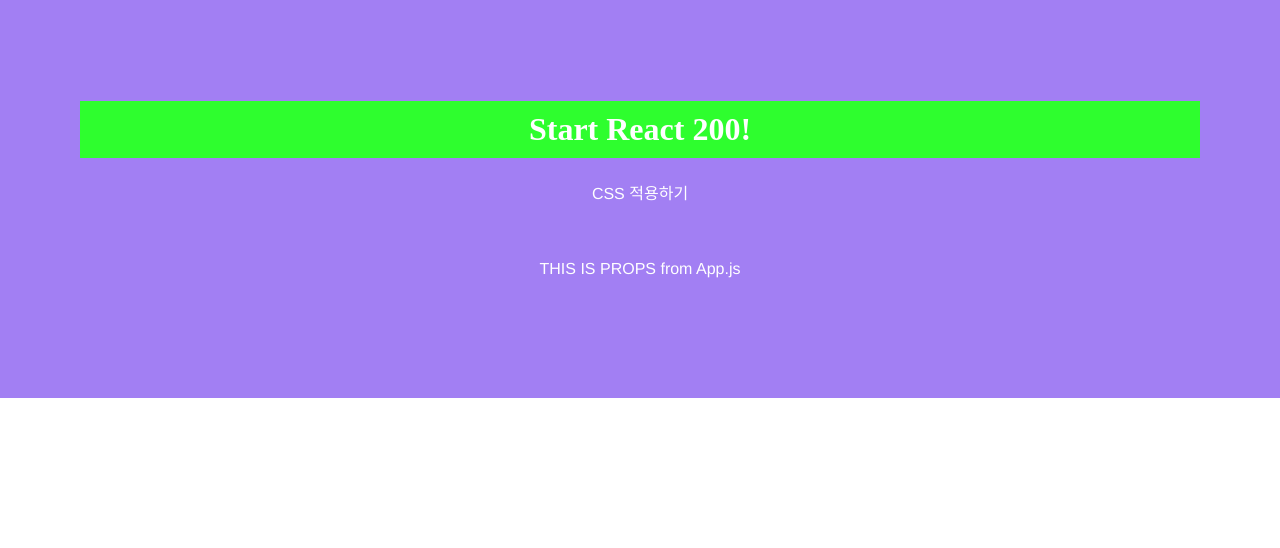
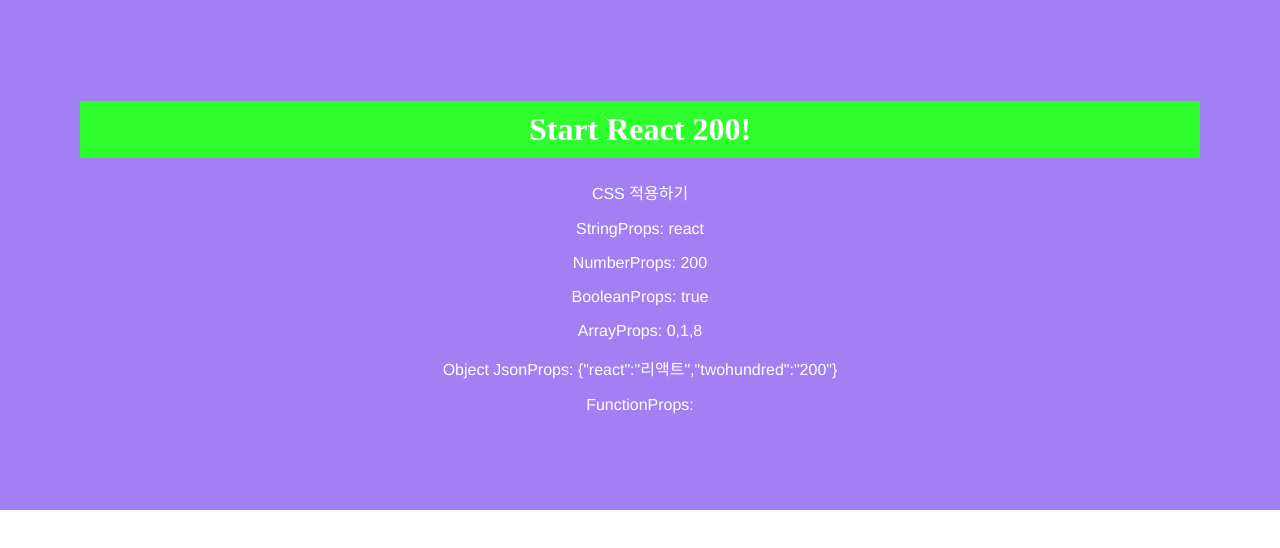
Before and after one commit to zakumann/React_200, a React (Create React App) app in the folder client/: page / in a window 1280 px wide. Shown: the top 548 px of the page. Built offline with nearby package versions, Linux system fonts and the light colour scheme.

Commit message:
PropsDatatype.js 추가

```diff
--- a/client/src/App.js
+++ b/client/src/App.js
@@ -1,13 +1,20 @@
 import React from 'react';
 import './App.css';
-import Props from './R200/R017_Props'
+import PropsDatatype from './R200/R018_PropsDatatype'
 
 function App() {
   return (
     <div>
       <h1>Start React 200!</h1>
       <p>CSS 적용하기</p>
-      <Props props_val="THIS IS PROPS"/>
+      <PropsDatatype
+      String="react"
+      Number={200}
+      Boolean={1==1}
+      Array={[0,1,8]}
+      ObjectJson={{react:"리액트", twohundred:"200"}}
+      Function={console.log("FunctionProps: function")}
+      />
     </div>
   );
 }
--- /dev/null
+++ b/client/src/R200/R018_PropsDatatype.js
@@ -0,0 +1,31 @@
+import React, { Component } from 'react';
+import datatype from 'prop-types';
+
+class R018_PropsDatatype extends Component{
+    render(){
+        let {
+            String, Number, Boolean, Array, ObjectJson, Function
+        } = this.props
+        return (
+            <div style={{padding: "0px"}}>
+                <p>StringProps: {String}</p>
+                <p>NumberProps: {Number}</p>
+                <span>BooleanProps: {Boolean.toString()}</span>
+                <p>ArrayProps: {Array.toString()}</p>
+                <p>Object JsonProps: {JSON.stringify(ObjectJson)}</p>
+                <p>FunctionProps: {Function}</p>
+            </div>
+        )
+    }
+}
+
+R018_PropsDatatype.propTypes = {
+    String: datatype.number,
+    Number: datatype.number,
+    Boolean: datatype.bool,
+    Array: datatype.array,
+    ObjectJson: datatype.object,
+    Function: datatype.func,
+}
+
+export default R018_PropsDatatype;
```
